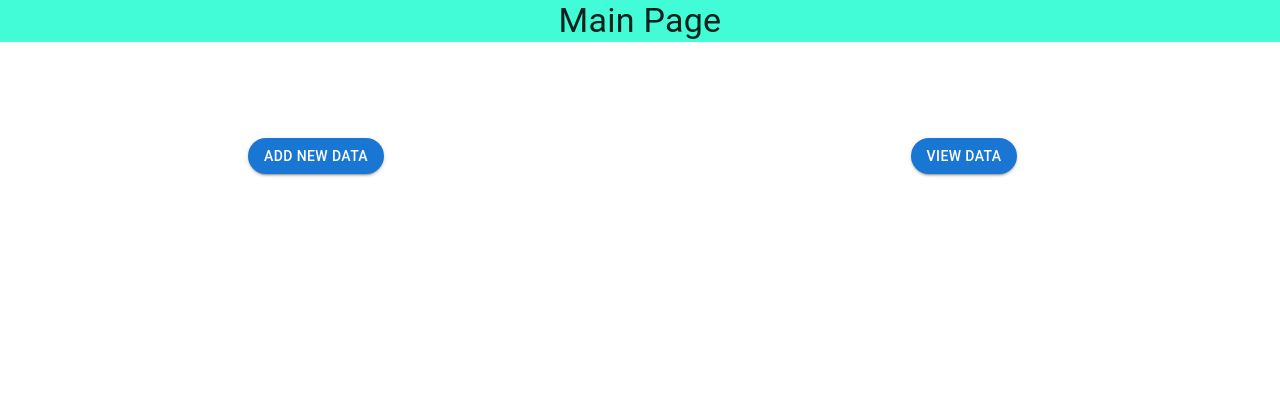
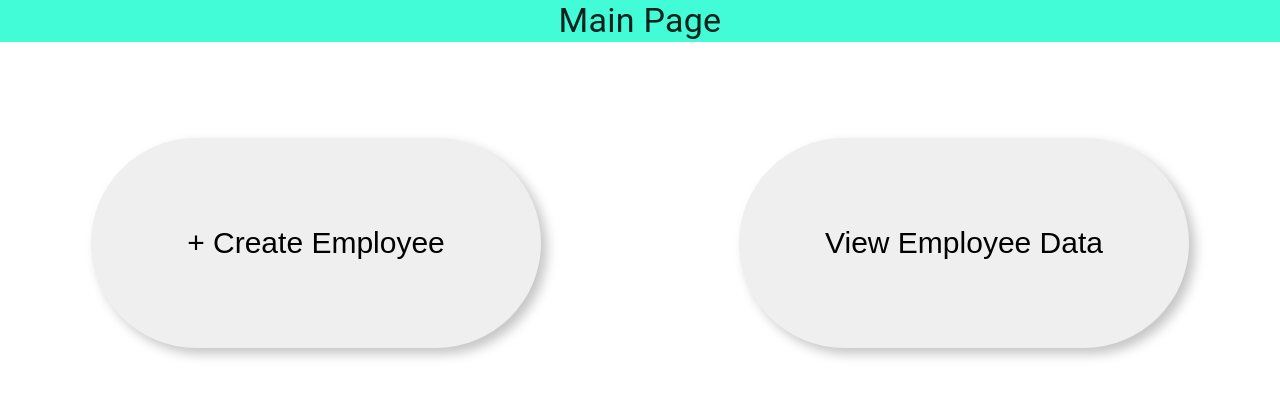
Before and after one commit to kfc0105/vendia-health-dashboard, a React (Create React App) app: page / in a window 1280 px wide. Shown: the top 396 px of the page. Built offline with nearby package versions, Linux system fonts and the light colour scheme.

Commit message:
Update OptionButtonsLP.js
Improved Button visuals.

```diff
--- a/src/LandingPage/OptionButtonsLP.js
+++ b/src/LandingPage/OptionButtonsLP.js
@@ -2,6 +2,7 @@ import React from "react";
 import { Grid, Button } from '@mui/material';
 import styled from 'styled-components';
 import { useNavigate } from 'react-router-dom';
+import OptionButtonsCSS from './OptionButtonsCSS.css'
 
 
 function OptionButtonsLP() {
@@ -18,17 +19,20 @@ function OptionButtonsLP() {
 
     return (
         <STYLE_1>
-           <Grid container spacing = {2}>
-                <Grid item xs={6} md={6} lg={6}>
-                    <Button variant="contained" sx={{
-                        borderRadius: 50
-                    }} onClick={routeChangeNewData}> Add New Data </Button>
+           <Grid container spacing = {2} direction="row"
+                >
+                <Grid item xs={6} md={6} lg={6} alignItems="center">
+                    <button className="button"
+                            onClick={routeChangeNewData}>
+                                <span class="text">+ Create Employee</span>
+                    </button>
                 </Grid>
 
-                <Grid item xs={6} md={6} lg={6}>
-                    <Button variant="contained" sx={{
-                        borderRadius: 50
-                    }} onClick={routeChangeViewData}> View Data </Button>
+                <Grid item xs={6} md={6} lg={6} alignItems="center">
+                    <button className="button" role="button"
+                            onClick={routeChangeViewData}>
+                                <span class="text">View Employee Data</span>
+                    </button>
                 </Grid>
             </Grid>
         </STYLE_1>
```
